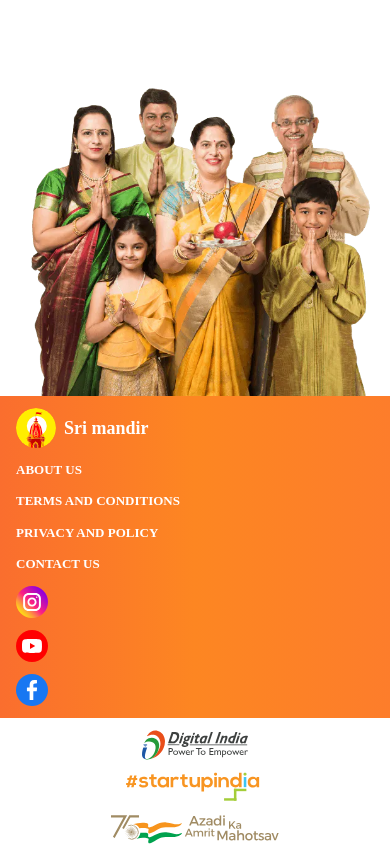
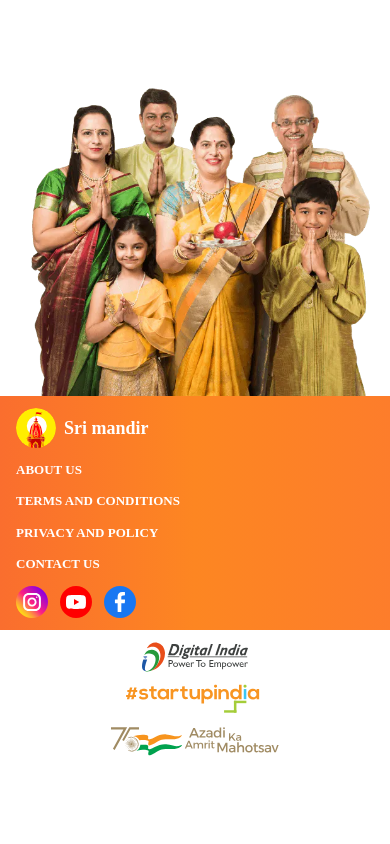
Before and after one commit to rohitchauhan0/srimandirClone, a React (Create React App) app: page / in a window 390 px wide. Shown: the part 7687-8531 px from the top of the page. After the commit the page ends 8443 px from the top, so only its background shows below. Built offline with nearby package versions, Linux system fonts and the light colour scheme; no server answers; a web font is replaced by a local one.

Commit message:
fourty six

```diff
--- a/src/component/common/Footer.js
+++ b/src/component/common/Footer.js
@@ -30,7 +30,7 @@ const Footer = () => {
             <Link className=" uppercase font-bold text-white text-[13px]" to={"privacy-and-policy"}>Privacy and policy</Link>
             <Link className=" uppercase font-bold text-white text-[13px]" to={"contact-us"}>Contact us</Link>
           </div>
-          <div className=" lg:hidden items-start gap-3 flex flex-col ">
+          <div className=" lg:hidden items-start gap-3 flex flex-row ">
                 <img src={insta} alt="" />
                 <img src={youtube} alt="" />
                 <img src={facebook} alt="" />
--- a/src/component/core/Homecomponent/GradientCard.js
+++ b/src/component/core/Homecomponent/GradientCard.js
@@ -3,7 +3,7 @@ import {motion} from "framer-motion"
 
 const GradientCard = ({gradient, icon, title, text, textcolor}) => {
   return (
-    <motion.div initial={{x:100, opacity:0}} whileInView={{x:0, opacity:100}} transition={{duration:1.5}}   viewport={{ once: false }} className={` ${gradient } p-6 rounded  block  space-y-3`}>
+    <motion.div initial={{x:100, opacity:0}} whileInView={{x:0, opacity:100}} transition={{duration:1}}   viewport={{ once: false }} className={` ${gradient } p-6 rounded  block  space-y-3`}>
             <img src={icon} alt="" className=' rounded-full' />
             <p className={`${textcolor} mb-2 text-xl font-bold text-18 leading-19`}>{title}</p>
             <p className=' text-gray-500  text-lg font-medium leading-21'>{text}</p>
```
